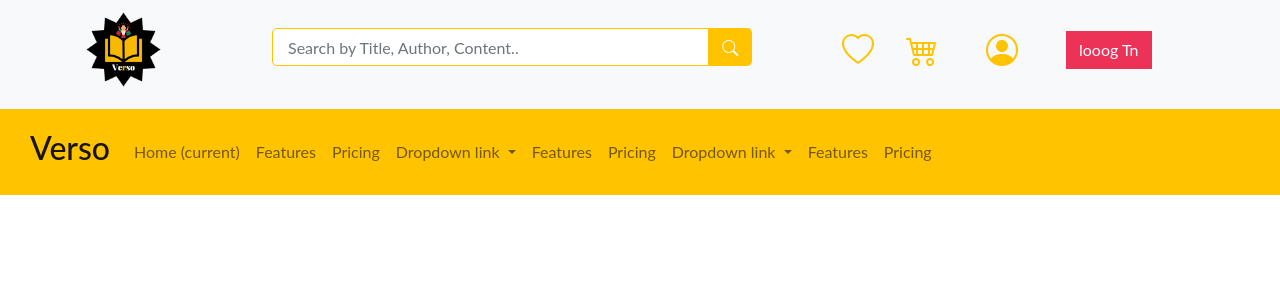
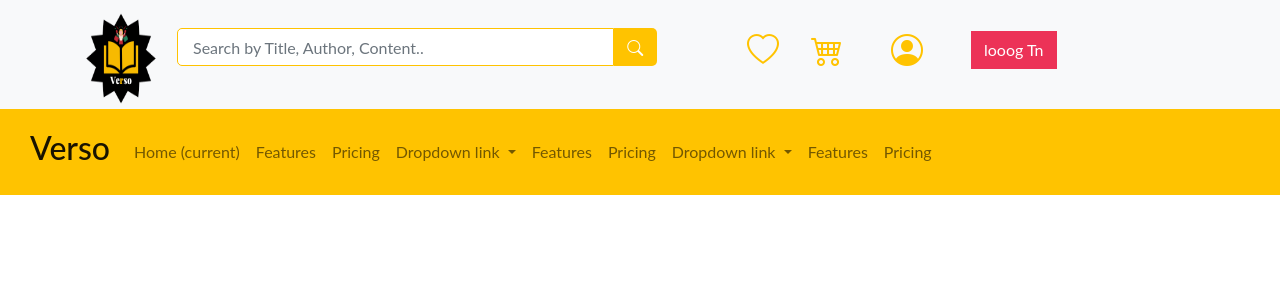
Before and after one commit to Sree277/Verso-App, an Angular app: page / in a window 1280 px wide. Shown: the top 300 px of the page. Built offline with nearby package versions, Linux system fonts and the light colour scheme.

Commit message:
Update search-nav.component.html

```diff
--- a/src/app/search-nav/search-nav.component.html
+++ b/src/app/search-nav/search-nav.component.html
@@ -1,4 +1,4 @@
- <!-- <div class="container-fluid navbar navbar-light bg-light">
+<!-- <div class="container-fluid navbar navbar-light bg-light">
     <div class="row  d-flex" style="width:100%;">
 
 
@@ -46,40 +46,36 @@
 
 <section class="bg-light">
   <div class="container ">
-    <div class="row d-flex top-bar ">
-      <div class="col-md-2 d-md-block d-none d-lg-block d-xl-block mt-2 ">
-        <a class="navbar-brand d-flex" href="#">
-          <img src="assets/images/verso-logo.png" width="50%" height="60%"   class="d-flex  align-items-center justify-content-center logo " alt="">
-
-        </a>
-
+    <div _ngcontent-lfe-c17="" class="row d-flex top-bar">
+      <div _ngcontent-lfe-c17="" class="col-2 col-md-1 d-block mt-2"><a _ngcontent-lfe-c17="" href="#"
+          class="navbar-brand" style="
+    height: unset;
+    width: 100%;
+"><img _ngcontent-lfe-c17="" src="assets/images/verso-logo.png" alt=""
+            class="align-items-center justify-content-center logo" style="
+    height: 100%;
+    width: 110%;
+"></a></div>
+      <div _ngcontent-lfe-c17="" class="col-md-6 col-10 align-items-center mt-2 mb-2 mt-md-4 justify-content-center">
+        <div _ngcontent-lfe-c17="" class="searchcomponent form-inline my-lg-0 d-flex"><input _ngcontent-lfe-c17=""
+            type="text" name="" id="inputbar" placeholder="Search by Title, Author, Content.." maxlength="250"
+            autocomplete="off" class="inputbar d-flex form-control mt-1 mr-sm-2"><span _ngcontent-lfe-c17=""
+            class="search"><button _ngcontent-lfe-c17="" type="button" id="btnTopSearch"
+              class="btn pb-1 sprite mt-1 search-btn justify-content-center"><i _ngcontent-lfe-c17=""
+                class="bi bi-search"></i></button></span></div>
       </div>
-      <div class="col-md-6 col-sm-6 align-items-center mt-4 justify-content-center" >
-        <div class="searchcomponent form-inline  my-lg-0 d-flex" >
-          <input type="text" name="" id="" placeholder="Search by Title, Author, Content.." maxlength="250" autocomplete="off" class="inputbar d-flex form-control mt-1 mr-sm-2" id="inputbar">
-          <span class="search">
-             <button type="button" id="btnTopSearch" class="btn pb-1 sprite mt-1 search-btn justify-content-center" >
-                 <i class="bi bi-search "></i>
-             </button>
-         </span>
+      <div _ngcontent-lfe-c17="" class="col-md-4 d-md-block d-none d-lg-block d-xl-block icon">
+        <ul _ngcontent-lfe-c17="" class="list-inline ml-5 signreflink position-relative">
+          <li _ngcontent-lfe-c17="" class="list-inline-item text-center loginpopupwrapper mt-2 ml-5 mr-4"><i
+              _ngcontent-lfe-c17="" class="bi bi-heart person"></i></li>
+          <li _ngcontent-lfe-c17="" class="list-inline-item text-center loginpopupwrapper mt-3 mx-4"><i
+              _ngcontent-lfe-c17="" class="bi bi-cart4 person"></i></li>
+          <li _ngcontent-lfe-c17="" class="list-inline-item text-center loginpopupwrapper mt-3 mx-4"><i
+              _ngcontent-lfe-c17="" class="bi bi-person-circle person"></i></li>
+          <li _ngcontent-lfe-c17="" class="list-inline-item text-center loginpopupwrapper mb-2 mx-4"><button
+              _ngcontent-lfe-c17="" type="button" class="btn btn-danger mb-3"> looog Tn </button></li>
+        </ul>
       </div>
-      </div>
-      <div class="col-md-4 d-md-block  d-none d-lg-block d-xl-block icon ">
-        <ul class="list-inline ml-5 signreflink position-relative">
-          <li class="list-inline-item text-center loginpopupwrapper mt-2 ml-5 mr-4">
-            <i class="bi bi-heart person"></i>
-          </li>
-          <li class="list-inline-item text-center loginpopupwrapper mt-3 mx-4">
-            <i class="bi bi-cart4 person"></i>
-           </li>
-           <li class="list-inline-item text-center loginpopupwrapper mt-3 mx-4">
-            <i class="bi bi-person-circle person "></i>
-        </li>
-        <li class="list-inline-item text-center loginpopupwrapper mb-2 mx-4">
-          <button type="button" class="btn btn-danger mb-3"> looog Tn </button>
-          </li>
-       </ul>
-     </div>
     </div>
   </div>
 </section>
```
